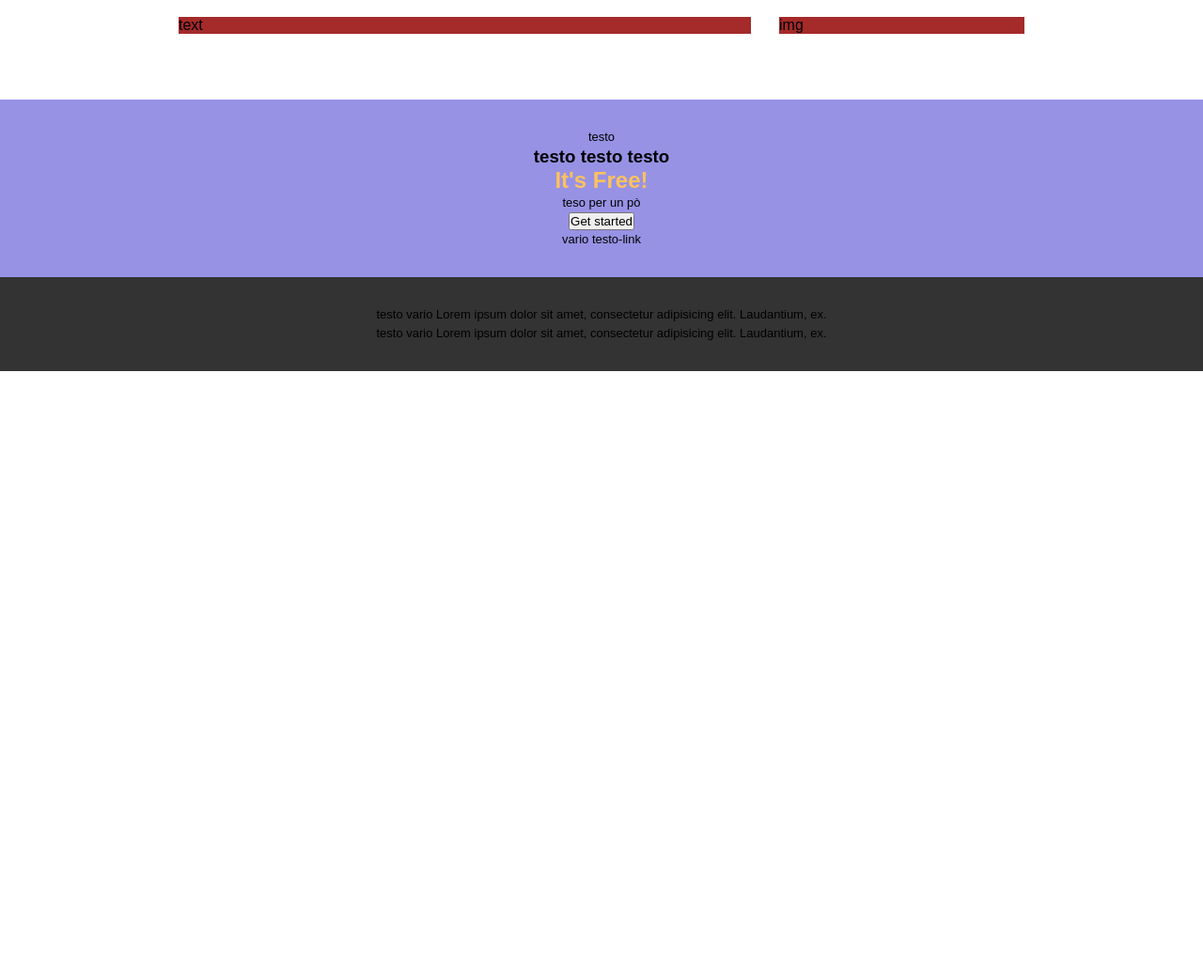
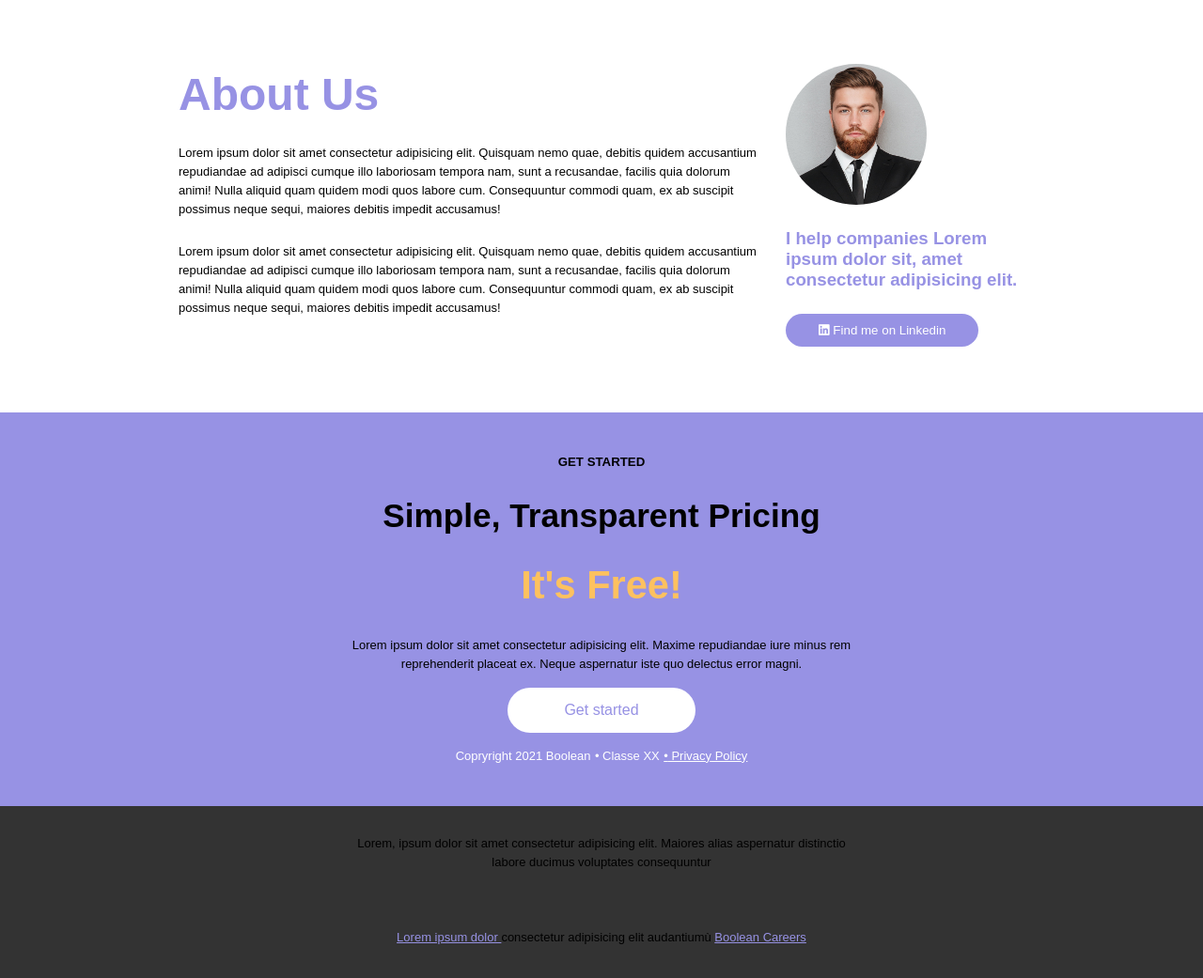
Before and after one commit to Michela30/htmlcss-responsive-layout, a plain HTML site: page index.html in a window 1280 px wide. Shown: the part 3031-4072 px from the top of the page at 94% size. Before the commit the page ends 3426 px from the top, so only its background shows below. Drawn offline with Linux system fonts and the light colour scheme.

Commit message:
contenuti completati

```diff
--- a/css/general.css
+++ b/css/general.css
@@ -39,6 +39,7 @@ COLOR
 }
 .text-color{
     color: #FDC15F;
+    font-size: 2.6em;
 }
 .footer-color{
     color: #333333;
@@ -66,6 +67,11 @@ p{
 .benefit-text > h2{
     font-size: 3em;
 }
+
 .benefit-text {
     color: var(--main-color);
 }
+
+.about-us > h2{
+    font-size: 3em;
+}
--- a/css/icons-link.css
+++ b/css/icons-link.css
@@ -53,3 +53,13 @@ main .violet-button button {
 .benefit-text > a{
     text-decoration: none;
 }
+
+.get-started-button button {
+    color: var(--main-color);
+    background-color: white;
+    padding: .9375rem 3.75rem;
+    border-radius: 3.125rem;
+    white-space: nowrap;
+    border: none;
+    font-size: medium;
+}
--- a/css/style.css
+++ b/css/style.css
@@ -174,15 +174,31 @@ main section:nth-of-type(even){
 .benefit-text > p{
     padding-bottom: 2.25rem;
 }
-.about-us{
+.about-us-container{
     margin: 0.9375rem 0.9375rem;
 }
 
-.text-about-us, .img-about-us{
+.img-container{
+    width: 9.375rem;
+    height: 9.375rem;
+}
+.img-container img{
     width: 100%;
-    margin-bottom: 0.9375rem;
-    background-color: brown;
+    height: 100%;
+    object-fit: cover;
+    display: block;
+    border-radius: 50%;
 }
+.about-us >*{
+    padding-top: 25px;
+}
+.about-us-text > *{
+    padding: 25px 0;
+}
+.img-about-us{
+    padding-top: 30px;
+}
+
 /*
 FOOTER
 */
@@ -190,13 +206,33 @@ FOOTER
     background-color: var(--main-color);
     padding: 1.875rem;
 }
+.footer-top-text >*{
+    padding: .9375rem;
+}
+.footer-link > *{
+    display: inline-block;
+    color: white;
+    font-size: small;
+}
+
+.footer-link span:before{
+    content: "•";
+}
+
+.footer-link a:before{
+    content: "•";
+}
 
 .footer-bottom{
     background-color: var(--footer-color);
+}
+.footer-bottom-text > *{
     padding: 1.875rem;
 }
 
-
+.footer-bottom-text p > a{
+    color: var(--main-color);
+}
 
 
 
@@ -245,11 +281,8 @@ MEDIA QUERY da Mobile first
     .quotes-people{
         text-align: left;
     }
-    .img-about-us{
-        width: 30%;
-    }
 
-    .people-cards .quotes-people, .text-about-us{
+    .people-cards .quotes-people, .about-us{
         width: 70%;
     }
 
@@ -258,14 +291,26 @@ MEDIA QUERY da Mobile first
         margin: 0 0.9375rem 0.9375rem;
     }
 
-    .about-us{
+    .about-us-container{
         display: flex;
+        align-items: center;
     }
 
-    .text-about-us, .img-about-us{
+    .img-about-us{
+        width: 30%;
+    }
+    .about-us, .img-about-us{
        margin: 0.9375rem;
     }
+
     /* FOOTER */
+    footer .small-container{
+        padding: 0 6.25rem;
+    }
+    .footer-top-text > h3{
+        font-size: 2.2em;
+    }
+
 }
 
 
@@ -334,11 +379,11 @@ MEDIA QUERY da Mobile first
         width: calc((100% / 3) - 1.875rem);
         margin: 0 0.9375rem 0.9375rem;
     }
-    .text-about-us{
+    .about-us{
         margin-left: 1.5625rem;
     }
     .img-about-us{
-        margin-right: 1.5625rem;
+        padding-top: 50px;
     }
 
     /* FOOTER */
--- a/index.html
+++ b/index.html
@@ -353,13 +353,37 @@
 
         <section>
             <div class="container">
-                <div class="about-us">
-                    <div class="text-about-us">
-                        text
+                <div class="about-us-container">
+
+                    <div class="about-us">
+                        <h2 class="main-color">
+                            About Us
+                        </h2>
+                        <p>
+                            Lorem ipsum dolor sit amet consectetur adipisicing elit. Quisquam nemo quae, debitis quidem accusantium repudiandae ad adipisci cumque illo laboriosam tempora nam, sunt a recusandae, facilis quia dolorum animi! Nulla aliquid quam quidem modi quos labore cum. Consequuntur commodi quam, ex ab suscipit possimus neque sequi, maiores debitis impedit accusamus!
+                        </p>
+                        <p>
+                            Lorem ipsum dolor sit amet consectetur adipisicing elit. Quisquam nemo quae, debitis quidem accusantium repudiandae ad adipisci cumque illo laboriosam tempora nam, sunt a recusandae, facilis quia dolorum animi! Nulla aliquid quam quidem modi quos labore cum. Consequuntur commodi quam, ex ab suscipit possimus neque sequi, maiores debitis impedit accusamus!
+                        </p>
                     </div>
 
                     <div class="img-about-us">
-                        img
+
+                        <div class="img-container">
+                        <img src="img/about.jpg" alt="About Us">
+                        </div>
+
+                        <div class="about-us-text">
+                            <h3 class="main-color">
+                                I help companies Lorem ipsum dolor sit, amet consectetur adipisicing elit.
+                            </h3>
+                            <a class="violet-button" href="">
+                                <button>
+                                    <i class="fa-brands fa-linkedin"></i>
+                                    Find me on Linkedin
+                                </button>
+                            </a>
+                        </div>
                     </div>
 
 
@@ -377,27 +401,37 @@
         <!-- le sezioni saranno centrate -->
         <section id="app">
             <div class="footer-top text-center ">
-                    <div class="container">
-                    <p>
-                        testo
-                    </p>
+                    <div class="small-container footer-top-text">
+                    <h5>
+                        GET STARTED
+                    </h5>
                     <h3>
-                        testo testo testo
+                        Simple, Transparent Pricing
                     </h3>
                     <h2 class="text-color">
                         It's Free!
                     </h2>
                     <p>
-                        teso per un pò
+                        Lorem ipsum dolor sit amet consectetur adipisicing elit. Maxime repudiandae iure minus rem reprehenderit placeat ex. Neque aspernatur iste quo delectus error magni.
                     </p>
-                    <a>
+                    <a class="get-started-button">
                         <button>
                             Get started
                         </button>
                     </a>
-                    <p>
-                        vario testo-link
-                    </p>
+
+                    <div class="footer-link">
+                        <small>
+                            Copryright 2021 Boolean
+                        </small>
+                        <span>
+                            Classe XX
+                        </span>
+                        <a href="">
+                            Privacy Policy
+                        </a>
+                    </div>
+
                 </div>
 
             </div>
@@ -405,19 +439,25 @@
 
         <section>
             <div class="footer-bottom text-center">
-                    <div class="container">
-                    <div>
-                    <p>
-                        testo vario Lorem ipsum dolor sit amet, consectetur adipisicing elit. Laudantium, ex.
+                <div class="small-container">
 
-                    </p>
+                    <div class="footer-bottom-text">
+                        <p>
+                            Lorem, ipsum dolor sit amet consectetur adipisicing elit. Maiores alias aspernatur distinctio labore ducimus voluptates consequuntur
+                        </p>
                     </div>
-                    <div>
+                    <div class="footer-bottom-text">
                         <p>
-                            testo vario Lorem ipsum dolor sit amet, consectetur adipisicing elit. Laudantium, ex.
+                            <a href="">
+                                Lorem ipsum dolor
+                            </a>
+                            consectetur adipisicing elit audantiumù
+                            <a href="">
+                                Boolean Careers
+                            </a>
 
                         </p>
-                        </div>
+                    </div>
                 </div>
 
             </div>
```
